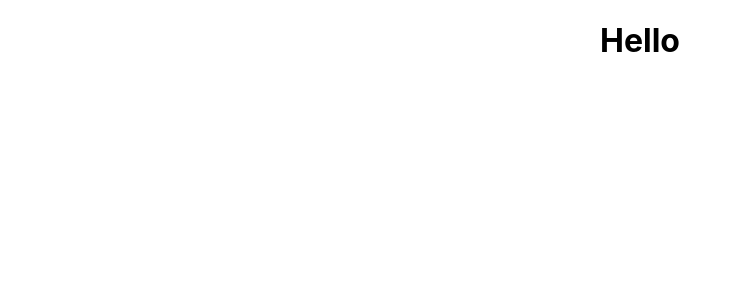
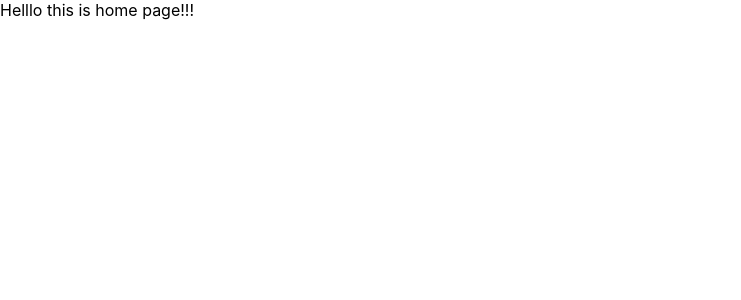
Before and after one commit to youngchang8660/we_chat_project, a React (Create React App) app: page / in a window 1280 px wide. Shown: the top 300 px of the page, without its empty margins (0-741 px from the left). Built offline with nearby package versions, Linux system fonts and the light colour scheme.

Commit message:
created homepage login page router

```diff
--- a/package.json
+++ b/package.json
@@ -10,10 +10,13 @@
     "@types/node": "^14.14.36",
     "@types/react": "^17.0.3",
     "@types/react-dom": "^17.0.3",
+    "browser-router": "^0.2.0",
     "express": "^4.17.1",
     "nodemon": "^2.0.7",
     "react": "^17.0.2",
     "react-dom": "^17.0.2",
+    "react-router": "^5.2.0",
+    "react-router-dom": "^5.2.0",
     "react-scripts": "4.0.3",
     "typescript": "^4.2.3",
     "web-vitals": "^1.1.1"
@@ -42,5 +45,8 @@
       "last 1 firefox version",
       "last 1 safari version"
     ]
+  },
+  "devDependencies": {
+    "@types/react-router-dom": "^5.1.7"
   }
 }
--- a/src/App.tsx
+++ b/src/App.tsx
@@ -1,10 +1,16 @@
-import './App.css';
+import React from 'react';
+import { BrowserRouter as Router, Switch, Route, Link } from "react-router-dom";
+import Home from './Components/Home';
+import Login from './Components/Login';
 
 function App() {
   return (
-    <div className="App">
-      <h1>Hello</h1>
-    </div>
+    <Router>
+      <Switch>
+        <Route exact path='/' component={Home} />
+        <Route path='/login' component={Login} />
+      </Switch>
+    </Router>
   );
 }
 
--- /dev/null
+++ b/src/Components/Home.tsx
@@ -0,0 +1,13 @@
+import React from "react";
+
+class Home extends React.Component<any | any> {
+  constructor(props: any) {
+    super(props);
+    this.state = {};
+  }
+  render() {
+    return <div>Helllo this is home page!!!</div>;
+  }
+}
+
+export default Home;
--- /dev/null
+++ b/src/Components/Login.tsx
@@ -0,0 +1,13 @@
+import React from "react";
+
+class Home extends React.Component<any | any> {
+  constructor(props: any) {
+    super(props);
+    this.state = {};
+  }
+  render() {
+    return <div>Helllo this is login page!!!</div>;
+  }
+}
+
+export default Home;
--- a/src/index.tsx
+++ b/src/index.tsx
@@ -3,11 +3,15 @@ import ReactDOM from 'react-dom';
 import './index.css';
 import App from './App';
 import reportWebVitals from './reportWebVitals';
+import { BrowserRouter } from 'react-router-dom'
+
 
 ReactDOM.render(
-  <React.StrictMode>
-    <App />
-  </React.StrictMode>,
+  <BrowserRouter>
+    <React.StrictMode>
+      <App />
+    </React.StrictMode>
+  </BrowserRouter>,
   document.getElementById('root')
 );
 
```
Also changed, not shown: src/Components/Register.tsx (added, +13 -0 lines), 1 other file (tests, documents, lock files or other folders).
